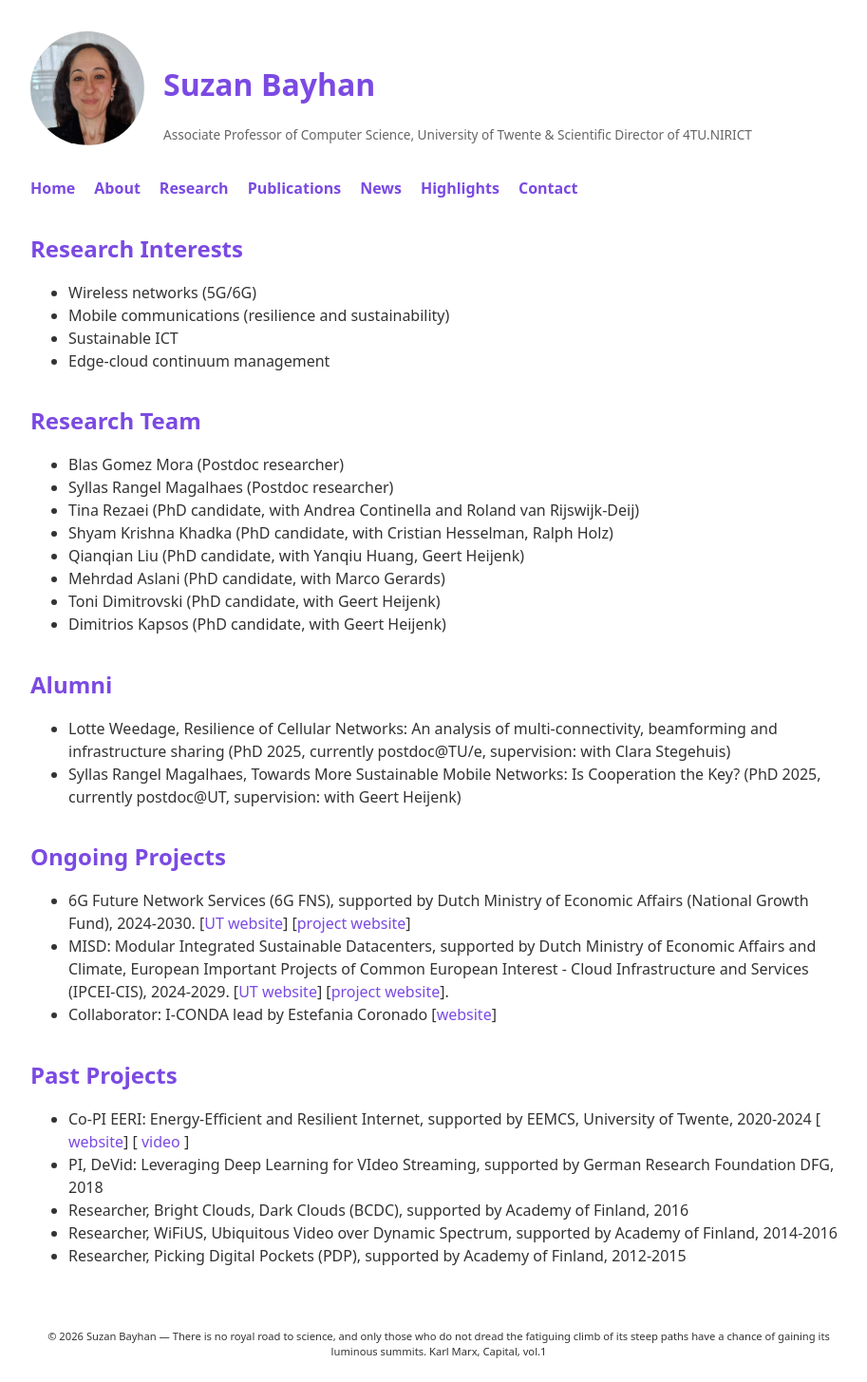
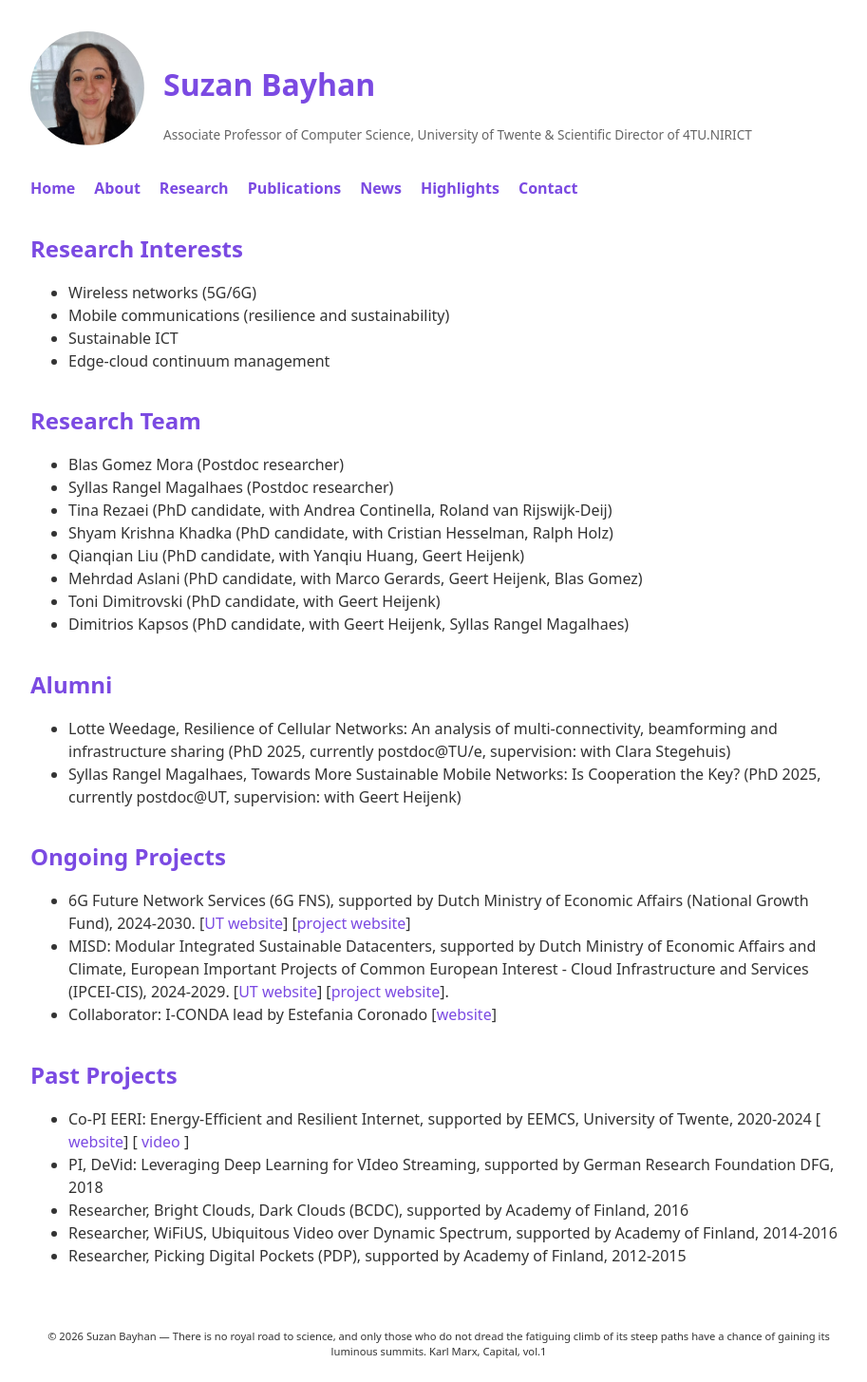
Before and after one commit to suzanbayhan/suzanbayhan.github.io, a Jekyll site: the page built from research.md, in a window 1280 px wide. Shown: the whole page at 95% size, without its empty margins (178-1091 px from the left). Built offline with Jekyll 4.4.1, drawn with Linux system fonts in a browser that asks for light colours.

Commit message:
new lines final try

```diff
--- a/research.md
+++ b/research.md
@@ -15,12 +15,12 @@ permalink: /research/
 ## Research Team
 - Blas Gomez Mora (Postdoc researcher)
 - Syllas Rangel Magalhaes (Postdoc researcher)
-- Tina Rezaei (PhD candidate, with Andrea Continella and Roland van Rijswijk-Deij)
+- Tina Rezaei (PhD candidate, with Andrea Continella, Roland van Rijswijk-Deij)
 - Shyam Krishna Khadka (PhD candidate, with Cristian Hesselman, Ralph Holz)
 - Qianqian Liu (PhD candidate, with Yanqiu Huang, Geert Heijenk)
-- Mehrdad Aslani (PhD candidate, with Marco Gerards)
+- Mehrdad Aslani (PhD candidate, with Marco Gerards, Geert Heijenk, Blas Gomez)
 - Toni Dimitrovski (PhD candidate, with Geert Heijenk)
-- Dimitrios Kapsos (PhD candidate, with Geert Heijenk)
+- Dimitrios Kapsos (PhD candidate, with Geert Heijenk, Syllas Rangel Magalhaes)
 
 ## Alumni
 - Lotte Weedage, Resilience of Cellular Networks: An analysis of multi-connectivity, beamforming and infrastructure sharing (PhD 2025, currently postdoc@TU/e, supervision: with Clara Stegehuis)
```
Also changed, not shown: publications.md (+4 -4 lines).
